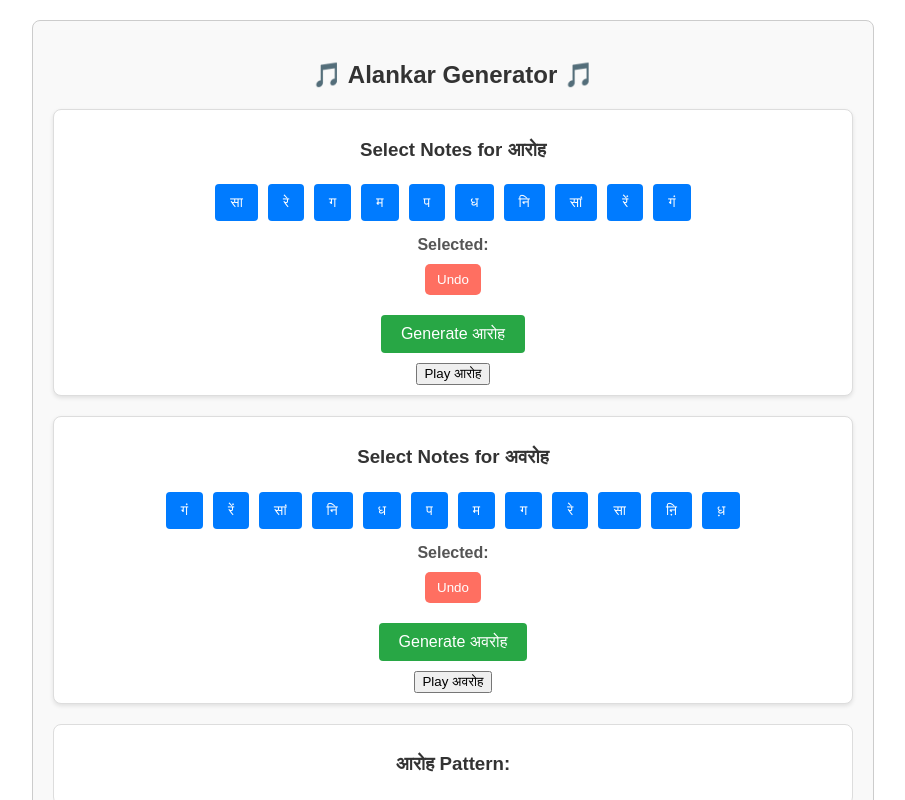
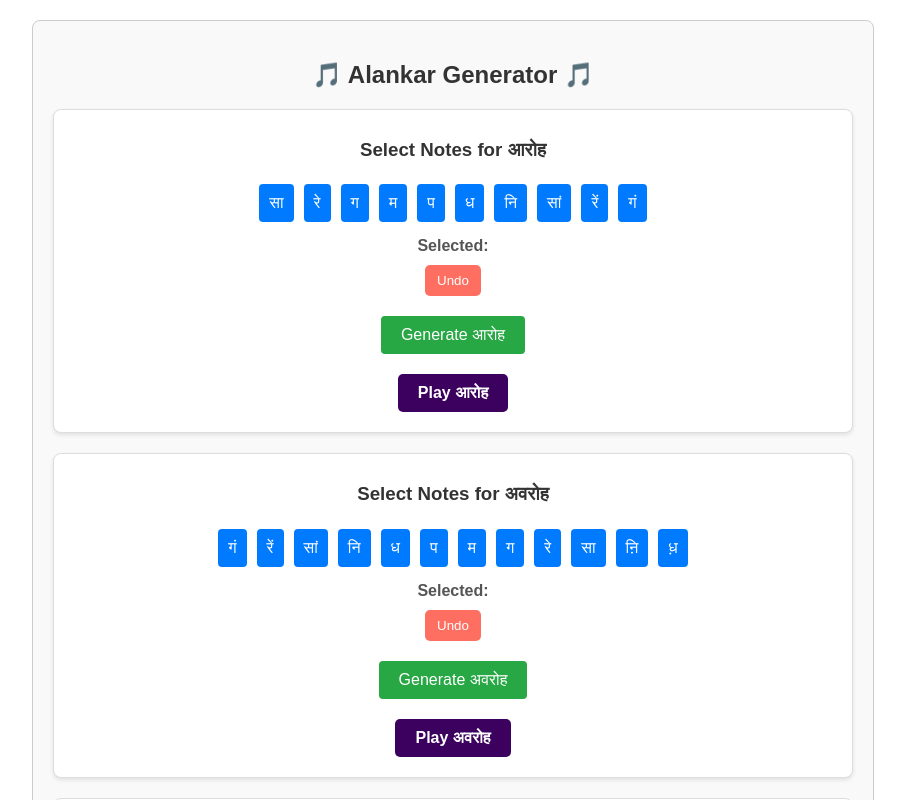
Before and after one commit to Soham1903/Alankar-generator, a React (Create React App) app: page / in a window 1280 px wide. Shown: the top 800 px of the page, without its empty margins (187-1092 px from the left). Built offline with nearby package versions, Linux system fonts and the light colour scheme.

Commit message:
Update AlankarGenerator.css

```diff
--- a/src/AlankarGenerator.css
+++ b/src/AlankarGenerator.css
@@ -99,3 +99,38 @@ h3 {
 .undo-button:hover {
   background-color: #e55a4f;
 }
+
+.note-button {
+  padding: 10px;
+  margin: 5px;
+  font-size: 16px;
+}
+
+.note-button.highlight {
+  background-color: yellow;
+  color: black;
+  font-weight: bold;
+}
+
+.play-button {
+  padding: 10px 20px;
+  margin: 10px;
+  font-size: 16px;
+  font-weight: bold;
+  color: white;
+  background-color: rgb(60, 0, 95); /* Green color for play */
+  border: none;
+  border-radius: 5px;
+  cursor: pointer;
+  transition: background-color 0.3s ease, transform 0.2s ease;
+}
+
+.play-button:hover {
+  background-color: #218838; /* Darker green on hover */
+  transform: scale(1.05); /* Slightly enlarge on hover */
+}
+
+.play-button:active {
+  background-color: #1e7e34; /* Even darker green when clicked */
+  transform: scale(1); /* Return to normal size */
+}
```
